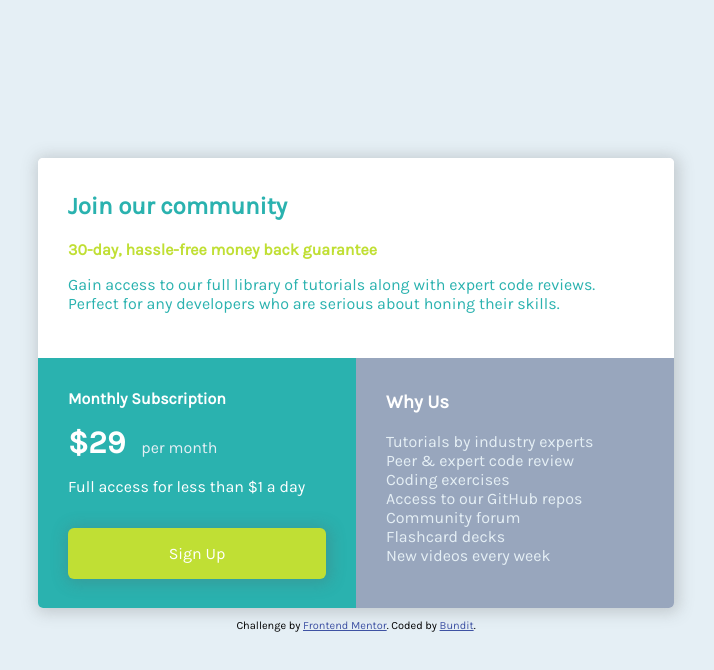
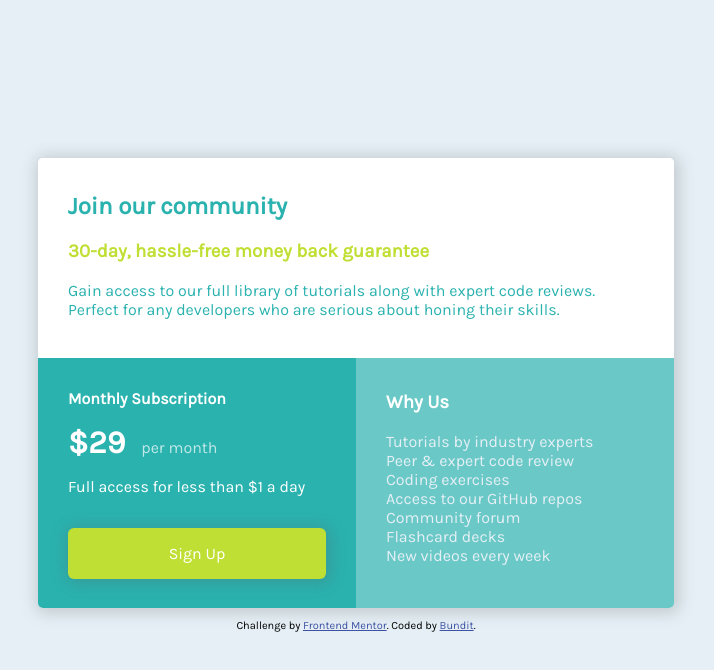
Before and after one commit to bundithir/Single-price-grid-component, a plain HTML site: page index.html in a window 1280 px wide. Shown: the whole page, without its empty margins (284-998 px from the left). Drawn offline with Linux system fonts and the light colour scheme.

Commit message:
fixed color

```diff
--- a/index.html
+++ b/index.html
@@ -20,7 +20,7 @@
     <div class="first">
       <h2 class="cyan bold">Join our community</h2>
 
-      <p class="yellow bold">30-day, hassle-free money back guarantee</p>
+      <h3 class="yellow bold">30-day, hassle-free money back guarantee</h3>
 
       <p class="cyan">Gain access to our full library of tutorials along with expert code reviews.
         Perfect for any developers who are serious about honing their skills.
--- a/style.css
+++ b/style.css
@@ -45,12 +45,12 @@ footer{
 }
 
 .third{
-    background:var(--GrayishBlue);
+    background:hsl(179, 62%, 43% ,0.699);
     padding: 15px 30px;
     border-bottom-right-radius:5px;
 }
 .per{
-    color: var(--LightGray);
+    color: rgba(255, 255, 255, 0.705);
     margin-left: 1rem;
 }
 
```
